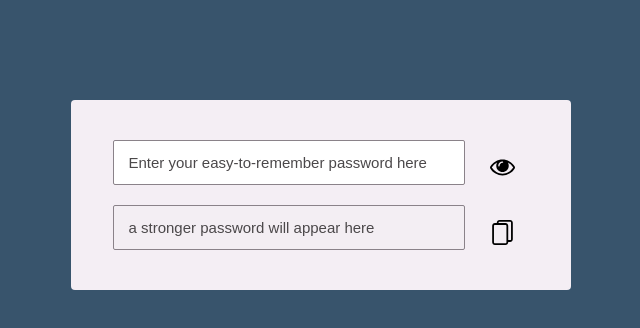
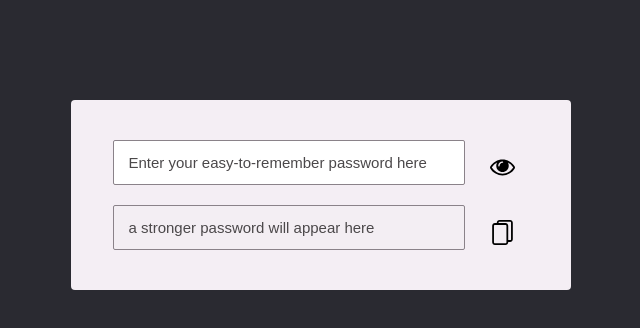
Before and after one commit to siqueiralex/password-transformer, a Next.js app: page / in a window 1280 px wide. Shown: the top 328 px of the page, without its empty margins (319-959 px from the left). Built offline with nearby package versions, Linux system fonts and the light colour scheme.

Commit message:
changing layout

```diff
--- a/styles/globals.css
+++ b/styles/globals.css
@@ -15,7 +15,8 @@ body,
 
 body {
     font-family: 'Noto Sans JP', sans-serif;
-    background-color: #38546C;
+    /* background-color: #38546C; */
+    background-color: #2a2a31;
 }
 
 .container {
```
